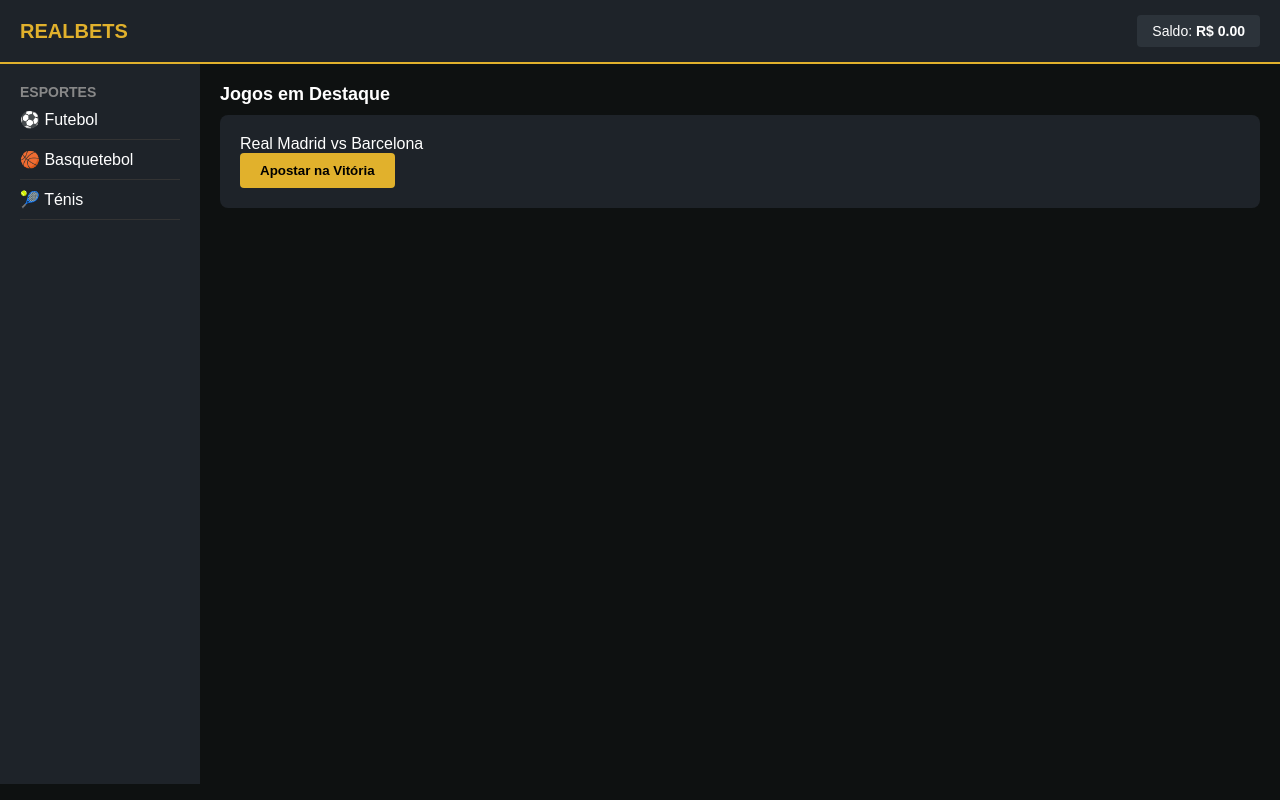
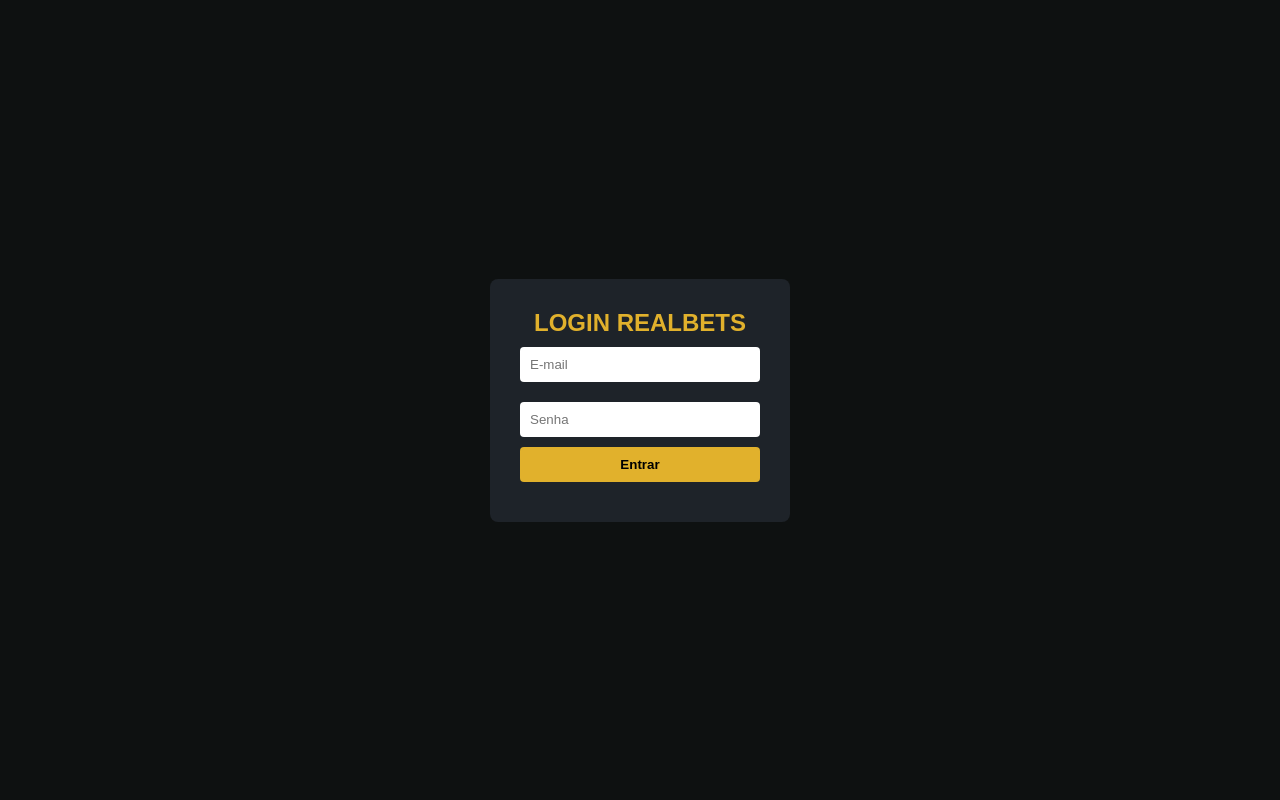
Before and after one commit to rianp7221-ship-it/realbets, a Next.js app in the folder realbets/: page / in a window 1280 px wide. Built offline with nearby package versions, Linux system fonts and the light colour scheme; no server answers.

Commit message:
Update page.js

```diff
--- a/realbets/app/page.js
+++ b/realbets/app/page.js
@@ -1,5 +1,5 @@
 'use client';
-import { useState, useEffect } from 'react';
+import { useState } from 'react';
 import { createClient } from '@supabase/supabase-js';
 
 const supabase = createClient(
@@ -7,52 +7,30 @@
   process.env.NEXT_PUBLIC_SUPABASE_ANON_KEY || ''
 );
 
-export default function Home() {
-  const [saldo, setSaldo] = useState(0);
+export default function Login() {
+  const [email, setEmail] = useState('');
+  const [password, setPassword] = useState('');
+  const [mensagem, setMensagem] = useState('');
 
-  useEffect(() => {
-    async function loadData() {
-      const { data: { user } } = await supabase.auth.getUser();
-      if (user) {
-        const { data } = await supabase.from('profiles').select('wallet_balance').eq('id', user.id).single();
-        if (data) setSaldo(data.wallet_balance);
-      }
+  const handleLogin = async (e) => {
+    e.preventDefault();
+    const { error } = await supabase.auth.signInWithPassword({ email, password });
+    if (error) setMensagem('Erro: ' + error.message);
+    else {
+        setMensagem('Sucesso! Redirecionando...');
+        window.location.reload(); // Recarrega para mostrar o saldo
     }
-    loadData();
-  }, []);
+  };
 
   return (
-    <div style={{ background: '#0e1111', minHeight: '100vh', color: '#fff', fontFamily: 'sans-serif' }}>
-      {/* Header */}
-      <header style={{ background: '#1e2329', padding: '15px 20px', display: 'flex', justifyContent: 'space-between', alignItems: 'center', borderBottom: '2px solid #e1b12c' }}>
-        <h1 style={{ margin: 0, fontSize: '20px', color: '#e1b12c' }}>REALBETS</h1>
-        <div style={{ background: '#2c333a', padding: '8px 15px', borderRadius: '4px', fontSize: '14px' }}>
-          Saldo: <strong>R$ {saldo.toFixed(2)}</strong>
-        </div>
-      </header>
-
-      <div style={{ display: 'flex' }}>
-        {/* Sidebar Esquerda */}
-        <nav style={{ width: '200px', padding: '20px', background: '#1e2329', minHeight: '90vh' }}>
-          <h3 style={{ fontSize: '14px', color: '#888' }}>ESPORTES</h3>
-          <ul style={{ listStyle: 'none', padding: 0 }}>
-            <li style={{ padding: '10px 0', borderBottom: '1px solid #333' }}>⚽ Futebol</li>
-            <li style={{ padding: '10px 0', borderBottom: '1px solid #333' }}>🏀 Basquetebol</li>
-            <li style={{ padding: '10px 0', borderBottom: '1px solid #333' }}>🎾 Ténis</li>
-          </ul>
-        </nav>
-
-        {/* Área Principal (Jogos) */}
-        <main style={{ flex: 1, padding: '20px' }}>
-          <h2 style={{ fontSize: '18px' }}>Jogos em Destaque</h2>
-          <div style={{ background: '#1e2329', padding: '20px', borderRadius: '8px', marginTop: '10px' }}>
-            <p>Real Madrid vs Barcelona</p>
-            <button style={{ background: '#e1b12c', border: 'none', padding: '10px 20px', borderRadius: '4px', fontWeight: 'bold', cursor: 'pointer' }}>
-              Apostar na Vitória
-            </button>
-          </div>
-        </main>
-      </div>
+    <div style={{ display: 'flex', justifyContent: 'center', alignItems: 'center', minHeight: '100vh', background: '#0e1111', color: '#fff' }}>
+      <form onSubmit={handleLogin} style={{ background: '#1e2329', padding: '30px', borderRadius: '8px', width: '300px' }}>
+        <h2 style={{ textAlign: 'center', color: '#e1b12c' }}>LOGIN REALBETS</h2>
+        <input type="email" placeholder="E-mail" onChange={(e) => setEmail(e.target.value)} style={{ width: '100%', padding: '10px', margin: '10px 0', borderRadius: '4px', border: 'none' }} />
+        <input type="password" placeholder="Senha" onChange={(e) => setPassword(e.target.value)} style={{ width: '100%', padding: '10px', margin: '10px 0', borderRadius: '4px', border: 'none' }} />
+        <button type="submit" style={{ width: '100%', padding: '10px', background: '#e1b12c', border: 'none', borderRadius: '4px', fontWeight: 'bold', cursor: 'pointer' }}>Entrar</button>
+        <p style={{ fontSize: '12px', marginTop: '10px', textAlign: 'center' }}>{mensagem}</p>
+      </form>
     </div>
   );
 }
```
